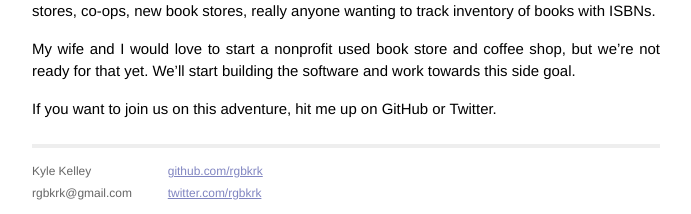
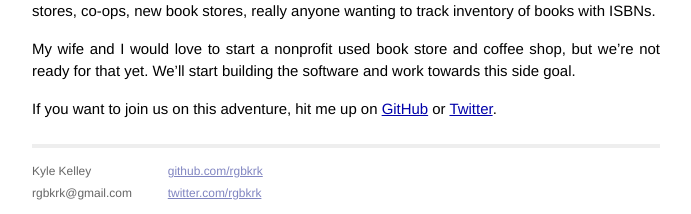
Before and after one commit to rgbkrk/rgbkrk.github.io, a Jekyll site: the page built from _posts/2013-06-15-used-books.markdown, in a window 1280 px wide. Shown: the part 1539-1753 px from the top of the page, without its empty margins (294-985 px from the left). Built offline with Jekyll 4.4.1, drawn with Linux system fonts in a browser that asks for light colours; nearby versions of some CDN libraries; part of the change alters nothing that is shown.

```diff
--- a/_posts/2013-06-15-used-books.markdown
+++ b/_posts/2013-06-15-used-books.markdown
@@ -43,4 +43,4 @@ However, as an open source zealot none of these match what I want for the future
 
 My wife and I would love to start a nonprofit used book store and coffee shop, but we're not ready for that yet. We'll start building the software and work towards this side goal.
 
-If you want to join us on this adventure, hit me up on GitHub or Twitter.
+If you want to join us on this adventure, hit me up on [GitHub](http://github.com/rgbkrk/) or [Twitter](http://twitter.com/rgbkrk/).
```
